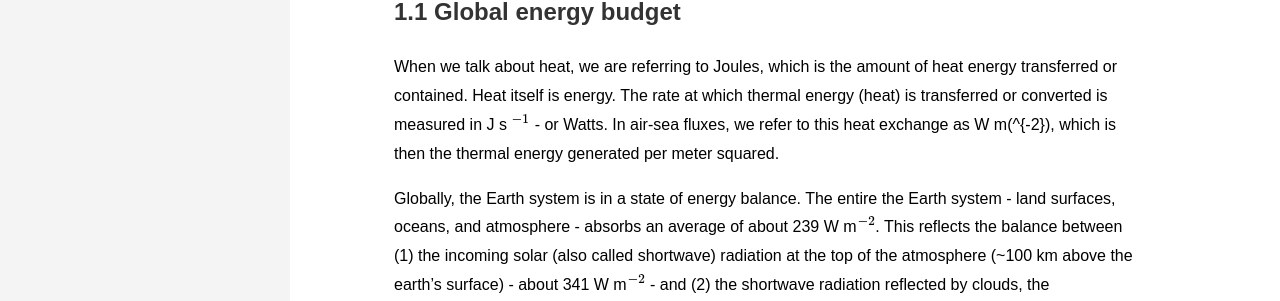
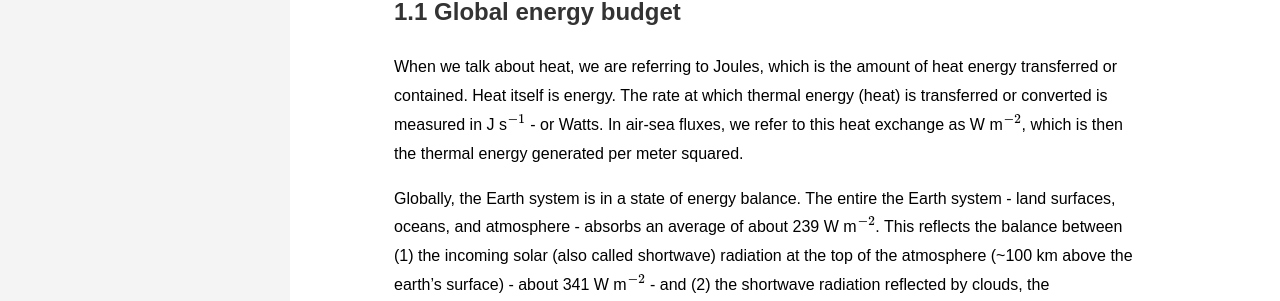
Before and after one commit to marcelduplessis/air-sea-interactions-notes, a Jekyll site: the page built from global-energy-distribution.md, in a window 1280 px wide and 900 px high. Shown: the part 429-730 px from the top of the window. Built offline with Jekyll 4.4.1, drawn with Linux system fonts in a browser that asks for light colours.

Commit message:
mathjax fix

```diff
--- a/global-energy-distribution.md
+++ b/global-energy-distribution.md
@@ -13,9 +13,9 @@ I like to start with this quote from Baylor Fox-Kemper because when we talk abou
 
 ## Global energy budget
 
-When we talk about heat, we are referring to Joules, which is the amount of heat energy transferred or contained. Heat itself is energy. The rate at which thermal energy (heat) is transferred or converted is measured in J s $^{-1}$ - or Watts. In air-sea fluxes, we refer to this heat exchange as W m\(^{-2}\), which is then the thermal energy generated per meter squared.
+When we talk about heat, we are referring to Joules, which is the amount of heat energy transferred or contained. Heat itself is energy. The rate at which thermal energy (heat) is transferred or converted is measured in J s$^{-1}$ - or Watts. In air-sea fluxes, we refer to this heat exchange as W m$^{-2}$, which is then the thermal energy generated per meter squared.
 
-Globally, the Earth system is in a state of energy balance. The entire the Earth system - land surfaces, oceans, and atmosphere - absorbs an average of about 239 W m\\(^{-2}\\). This reflects the balance between (1) the incoming solar (also called shortwave) radiation at the top of the atmosphere (~100 km above the earth’s surface) - about 341 W m\\(^{-2}\\) - and (2) the shortwave radiation reflected by clouds, the atmosphere, and the Earth surfaces, which accounts for roughly just under a third at 102 W m\\(^{-2}\\).
+Globally, the Earth system is in a state of energy balance. The entire the Earth system - land surfaces, oceans, and atmosphere - absorbs an average of about 239 W m$^{-2}$. This reflects the balance between (1) the incoming solar (also called shortwave) radiation at the top of the atmosphere (~100 km above the earth’s surface) - about 341 W m$^{-2}$ - and (2) the shortwave radiation reflected by clouds, the atmosphere, and the Earth surfaces, which accounts for roughly just under a third at 102 W m$^{-2}$.
 
 This shortwave radiation acts primarily in the wavelength range of 0.25-4 \\( \mu \\)m. In balancing Earth's energy budget, this is lost out the top of the atmosphere as outgoing longwave radiation, which falls within the infrared portion of the spectrum and has typical wavelengths of 4 to 30 \\( \mu \\)m.
 
@@ -24,12 +24,12 @@ This shortwave radiation acts primarily in the wavelength range of 0.25-4 \\( \m
   <p><em>Global annual mean Earth's energy budget between 2000-2004. Arrows are scaled to their relative importance. Source: <a href="air-sea-interactions-notes/references/#TFK09">[TFK09]</a></em></p>
 </div>
 
-The balance between incoming solar radiation and outgoing radiation is crucial for maintaining the climate system. So the 239 W m\\(^{-2}\\) emitted as longwave radiation back to space balances the absorbed solar radiation. This averaged view of the energy budget is more complex. For instance, the outgoing longwave radiation is highly variable and depends on the temperature of the object emitting the radiation, which follows the Stefan–Boltzmann law, described as the power radiated from a black body in terms of its temperature.
+The balance between incoming solar radiation and outgoing radiation is crucial for maintaining the climate system. So the 239 W m$^{-2}$ emitted as longwave radiation back to space balances the absorbed solar radiation. This averaged view of the energy budget is more complex. For instance, the outgoing longwave radiation is highly variable and depends on the temperature of the object emitting the radiation, which follows the Stefan–Boltzmann law, described as the power radiated from a black body in terms of its temperature.
 
 **The Stefan-Boltzmann law**\
 \\[j^* = \epsilon \sigma T^4\\]
 
-\\(j^*\\) is the radiant exitance, which is the power radiated per unit area in the form of electromagnetic radiation, with units W m\\(^{-2}\\). \\(\epsilon\\) is a dimensionless property of the surface of an object that indicates how effectively it radiates energy compared to a perfect black body. The ocean has a high thermal emissivity, typically between 0.96 and 0.99. \\(\sigma\\) is the Stefan-Boltzmann constant that has a value of ~5.67 \\(\times\\) \\(10^{−8}\\) W m\\(^{-2}\\) x K\\(^4\\). \\(T\\) is the absolute temperature in Kelvin (K).
+\\(j^*\\) is the radiant exitance, which is the power radiated per unit area in the form of electromagnetic radiation, with units W m$^{-2}$. \\(\epsilon\\) is a dimensionless property of the surface of an object that indicates how effectively it radiates energy compared to a perfect black body. The ocean has a high thermal emissivity, typically between 0.96 and 0.99. \\(\sigma\\) is the Stefan-Boltzmann constant that has a value of ~5.67 \\(\times\\) \\(10^{−8}\\) W m$^{-2}$ x K\\(^4\\). \\(T\\) is the absolute temperature in Kelvin (K).
 
 ### Measuring Earth's brightness temperature
 
@@ -70,7 +70,7 @@ By absorbing and re-emitting infrared radiation, greenhouse gases help to regula
 
 ## An imbalance
 
-The increase of greenhouse gasses in Earth's atmosphere results in more heat (energy) remaining in the atmosphere. This means that Earth's energy budget shows a slight imbalance at the top of the atmosphere of about 0.9 W m\\(^{-2}\\), indicating ongoing changes in the climate system. Climate scientists have been carefully monitoring this since the 1950's, with the most famous observational site the Mauna Loa Observatory in Hawaii.
+The increase of greenhouse gasses in Earth's atmosphere results in more heat (energy) remaining in the atmosphere. This means that Earth's energy budget shows a slight imbalance at the top of the atmosphere of about 0.9 W m$^{-2}$, indicating ongoing changes in the climate system. Climate scientists have been carefully monitoring this since the 1950's, with the most famous observational site the Mauna Loa Observatory in Hawaii.
 
 <div style="text-align: center;">
   <img src="assets/images/mlo-full-record.png" alt="ghg" style="width: 70%; margin: 30px 0;">
```
